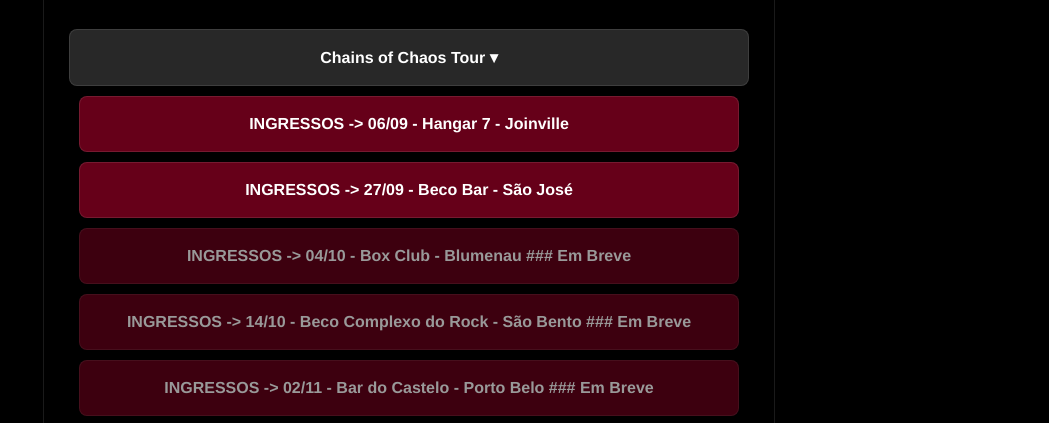
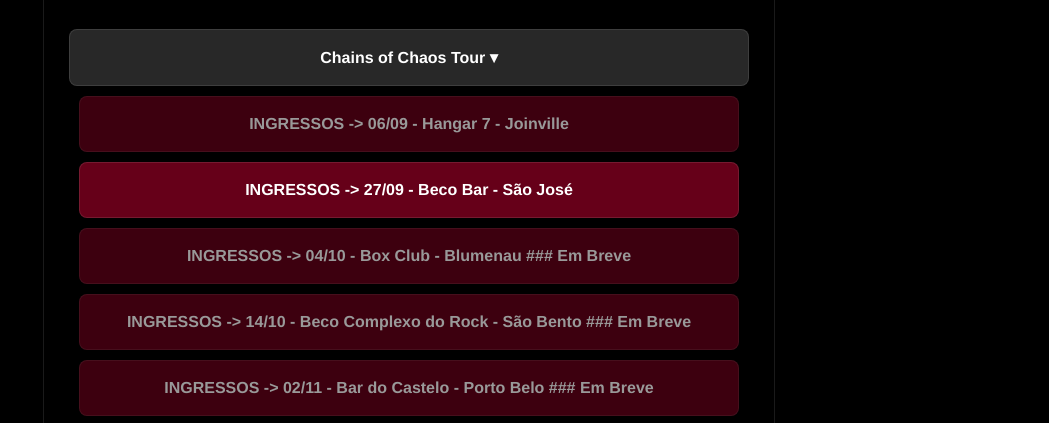
Before and after one commit to anderw1ll/anderw1ll.github.io, a plain HTML site: page index.html in a window 1280 px wide. Shown: the part 365-788 px from the top of the page, without its empty margins (231-1280 px from the left). Drawn offline with Linux system fonts and the light colour scheme.

Commit message:
Update index.html
Removido Link Ingresso Joinville

```diff
--- a/index.html
+++ b/index.html
@@ -213,7 +213,7 @@
                 <li class="link-item">
                     <a href="#" id="tour-button" class="link-button">Chains of Chaos Tour ▾</a>
                     <ul id="tour-dates-list" class="tour-dates active">
-                        <li><a href="https://pag.ae/7_Ydcd8bb" target="_blank" rel="noopener noreferrer" class="link-button sub-link">INGRESSOS -> 06/09 - Hangar 7 - Joinville</a></li>
+                        <li><a href="#" class="link-button sub-link disabled">INGRESSOS -> 06/09 - Hangar 7 - Joinville</a></li>
                         <li><a href="https://www.sympla.com.br/evento/27-09-sab-chains-of-caos-tour/3107973" target="_blank" rel="noopener noreferrer" class="link-button sub-link">INGRESSOS -> 27/09 - Beco Bar - São José</a></li>
                         <li><a href="#" class="link-button sub-link disabled">INGRESSOS -> 04/10 - Box Club - Blumenau ### Em Breve</a></li>
                         <li><a href="#" class="link-button sub-link disabled">INGRESSOS -> 14/10 - Beco Complexo do Rock - São Bento ### Em Breve</a></li>
```
